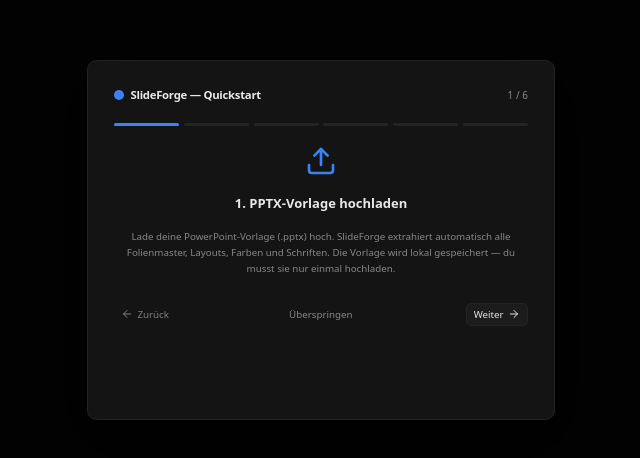
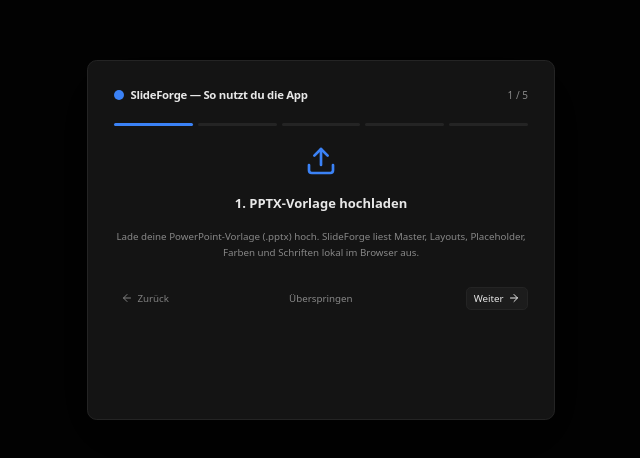
Before and after one commit to JferisK/Slidebuilder-v2, a React (Vite) app: page / in a window 1280 px wide. Shown: the part 160-618 px from the top of the page, without its empty margins (319-959 px from the left). Built offline with nearby package versions, Linux system fonts and the light colour scheme.

Commit message:
Refactor onboarding steps for clarity and structure, updating descriptions and titles to enhance user guidance

```diff
--- a/src/components/OnboardingScreen.tsx
+++ b/src/components/OnboardingScreen.tsx
@@ -3,9 +3,7 @@
   Upload,
   MousePointerClick,
   MessageSquare,
-  Code2,
   FolderTree,
-  Download,
   ArrowRight,
   ArrowLeft,
 } from "lucide-react";
@@ -23,37 +21,31 @@
     icon: <Upload size={32} />,
     title: "1. PPTX-Vorlage hochladen",
     description:
-      "Lade deine PowerPoint-Vorlage (.pptx) hoch. SlideForge extrahiert automatisch alle Folienmaster, Layouts, Farben und Schriften. Die Vorlage wird lokal gespeichert — du musst sie nur einmal hochladen.",
+      "Lade deine PowerPoint-Vorlage (.pptx) hoch. SlideForge liest Master, Layouts, Placeholder, Farben und Schriften lokal im Browser aus.",
   },
   {
     icon: <MousePointerClick size={32} />,
-    title: "2. Layout wählen & Inhalte bearbeiten",
+    title: "2. Master und Layout wählen",
     description:
-      "Wähle einen Folienmaster und ein Layout im rechten Panel. Jeder Placeholder wird mit gestrichelter Linie angezeigt — klick darauf, um ihn auszuwählen. Bearbeite Titel, Untertitel und Inhalte live in der Vorschau.",
+      "Wähle im rechten Panel unter PPTX-Struktur die passende Vorlage, den Folienmaster und das Layout für die aktive Folie.",
+  },
+  {
+    icon: <FolderTree size={32} />,
+    title: "3. Projekt oder Repo-Folie wählen",
+    description:
+      "Wähle unter Projekt & Folien einen Projekt- oder Repo-Ordner und lade eine vorhandene Slide oder eine zentrale Vorlage.",
+  },
+  {
+    icon: <MousePointerClick size={32} />,
+    title: "4. Bereiche und Inhalte prüfen",
+    description:
+      "Ordne CodeSlide-Slots den PowerPoint-Bereichen zu, blende unnötige Placeholder aus und markiere Inhalte oder Elemente gezielt auf der Folie.",
   },
   {
     icon: <MessageSquare size={32} />,
-    title: "3. Feedback als Copilot-Prompt",
+    title: "5. Prompt nutzen und exportieren",
     description:
-      "Klick auf einen Placeholder oder markiere einen Bereich per Drag. Schreib deinen Kommentar — z.B. \"Titel größer\" oder \"Bullet-Liste zweispaltig\". Der Prompt wird mit allen Kontext-Infos (Master, Layout, Position, Element) in die Zwischenablage kopiert.",
-  },
-  {
-    icon: <Code2 size={32} />,
-    title: "4. In GitHub Copilot einfügen",
-    description:
-      "Öffne den Copilot Chat in VS Code (Strg+Shift+I) und füge den Prompt ein (Strg+V). Copilot kennt die Datei DynamicSlide.tsx und schlägt konkrete Codeänderungen vor. Übernimm die Änderungen und sieh das Ergebnis sofort in der Vorschau.",
-  },
-  {
-    icon: <FolderTree size={32} />,
-    title: "5. Slides als React-Dateien speichern",
-    description:
-      "Jede fertige Slide kann als eigenständige React-Komponente exportiert werden. Organisiere deine Slides in Projekten und Ordnern — die Struktur wird als Repo-Ordnerpfad vorgeschlagen. So wächst dein Fundus an wiederverwendbaren Slide-Komponenten.",
-  },
-  {
-    icon: <Download size={32} />,
-    title: "6. PNG Export & Präsentation",
-    description:
-      "Exportiere jede Slide als hochauflösendes PNG (2560×1440). Nutze die gespeicherten React-Komponenten um zwischen verschiedenen Themen und Präsentationen zu wechseln.",
+      "Kopiere Feedback als Kontext-Prompt für Claude, Copilot oder Codex. Nach der Umsetzung exportierst du die sichtbare Folie als PNG.",
   },
 ];
 
@@ -81,7 +73,7 @@
             }}
           />
           <span className="text-sm font-semibold tracking-tight">
-            SlideForge — Quickstart
+            SlideForge — So nutzt du die App
           </span>
           <span className="ml-auto text-[10px] text-[var(--app-muted)]">
             {step + 1} / {STEPS.length}
```
Also changed, not shown: 1 other file (tests, documents, lock files or other folders).
